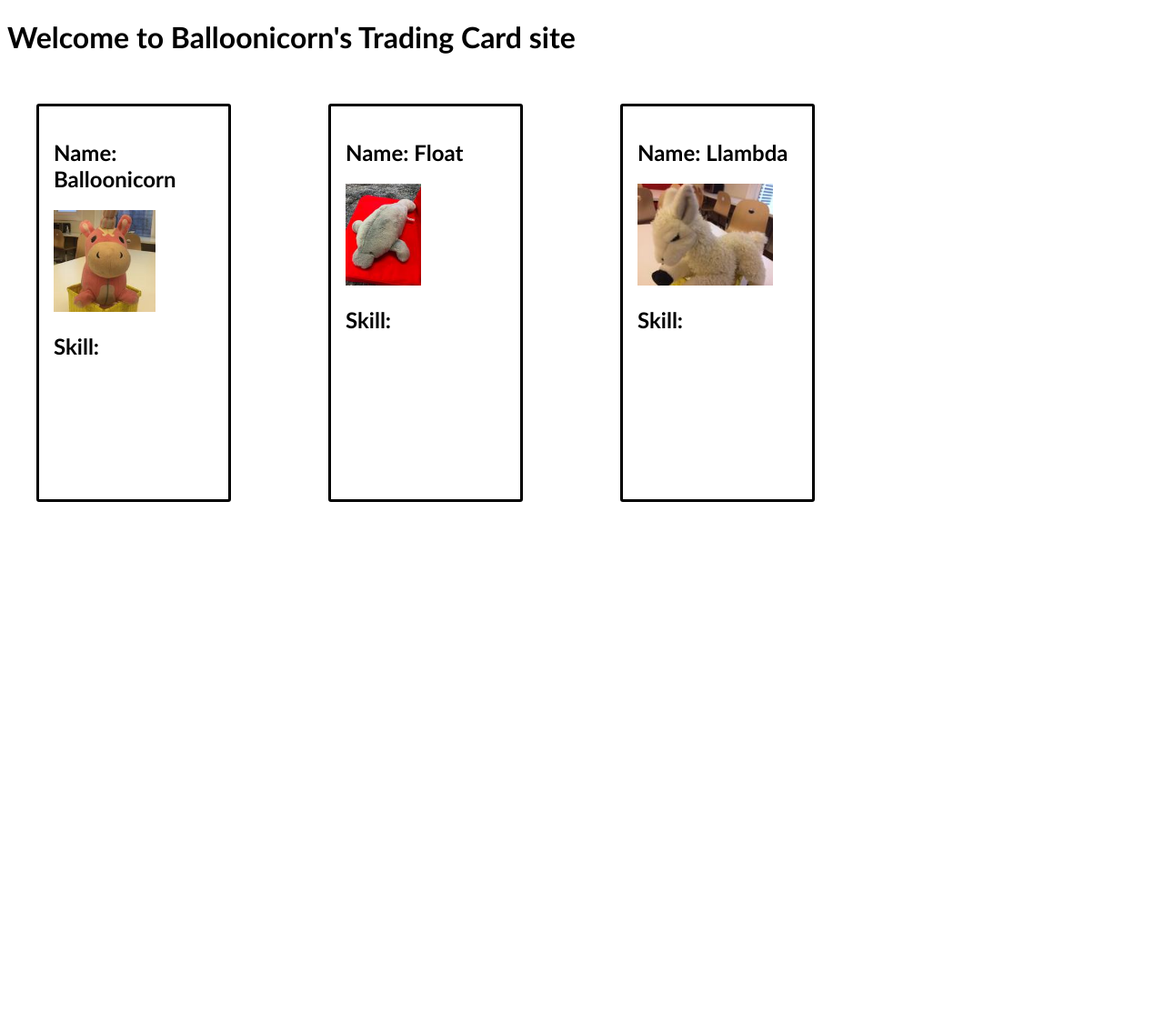
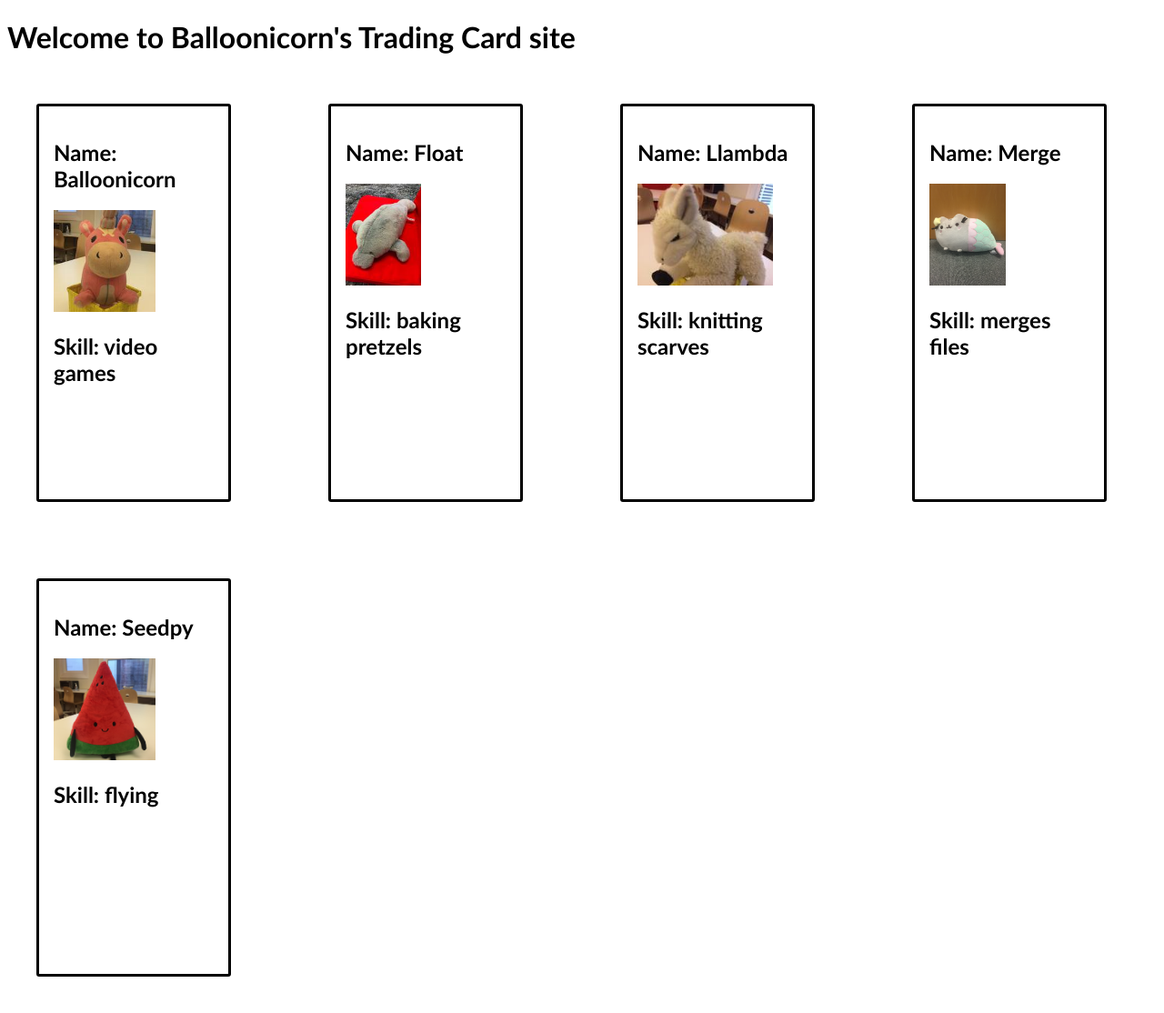
Before and after one commit to chueny/react-trading-cards, a Flask app: page /cards in a window 1280 px wide. Shown: the whole page at 91% size. Before the commit the page ends 552 px from the top, so only its background shows below. Run offline with Flask 2, Linux system fonts and the light colour scheme; some libraries are stand-ins or nearby versions.

Commit message:
Add two trading cards and fixed skills props
Co-authored-by: Andrea Martz <14165788+andreamartz@users.noreply.github.com>

```diff
--- a/static/js/tradingCard.jsx
+++ b/static/js/tradingCard.jsx
@@ -13,7 +13,7 @@ function TradingCard(props) {
     <div className="card">
       <h2>Name: {props.name}</h2>
       <img src={props.imgUrl} alt="profile" />
-      <h2>Skill: </h2>
+      <h2>Skill: {props.skill}</h2>
     </div>
   );
 }
@@ -32,3 +32,13 @@ ReactDOM.render(
   <TradingCard name="Llambda" skill="knitting scarves" imgUrl="/static/img/llambda.jpg" />,
   document.querySelector('#llambda'),
 );
+
+ReactDOM.render(
+  <TradingCard name="Merge" skill="merges files" imgUrl="/static/img/merge.png" />,
+  document.querySelector('#merge'),
+);
+
+ReactDOM.render(
+  <TradingCard name="Seedpy" skill="flying" imgUrl="/static/img/seedpy.jpeg" />,
+  document.querySelector('#seedpy'),
+);
--- a/templates/cards.html
+++ b/templates/cards.html
@@ -17,6 +17,12 @@
 
   <!-- Mount Llambda's card on to this element. -->
   <div id="llambda"></div>
+
+  <div id="merge"></div>
+
+
+  <div id="seedpy"></div>
+
 </div>
 
 {% endblock %}
```
Also changed, not shown: static/js/homepage.jsx (+7 -1 lines).
